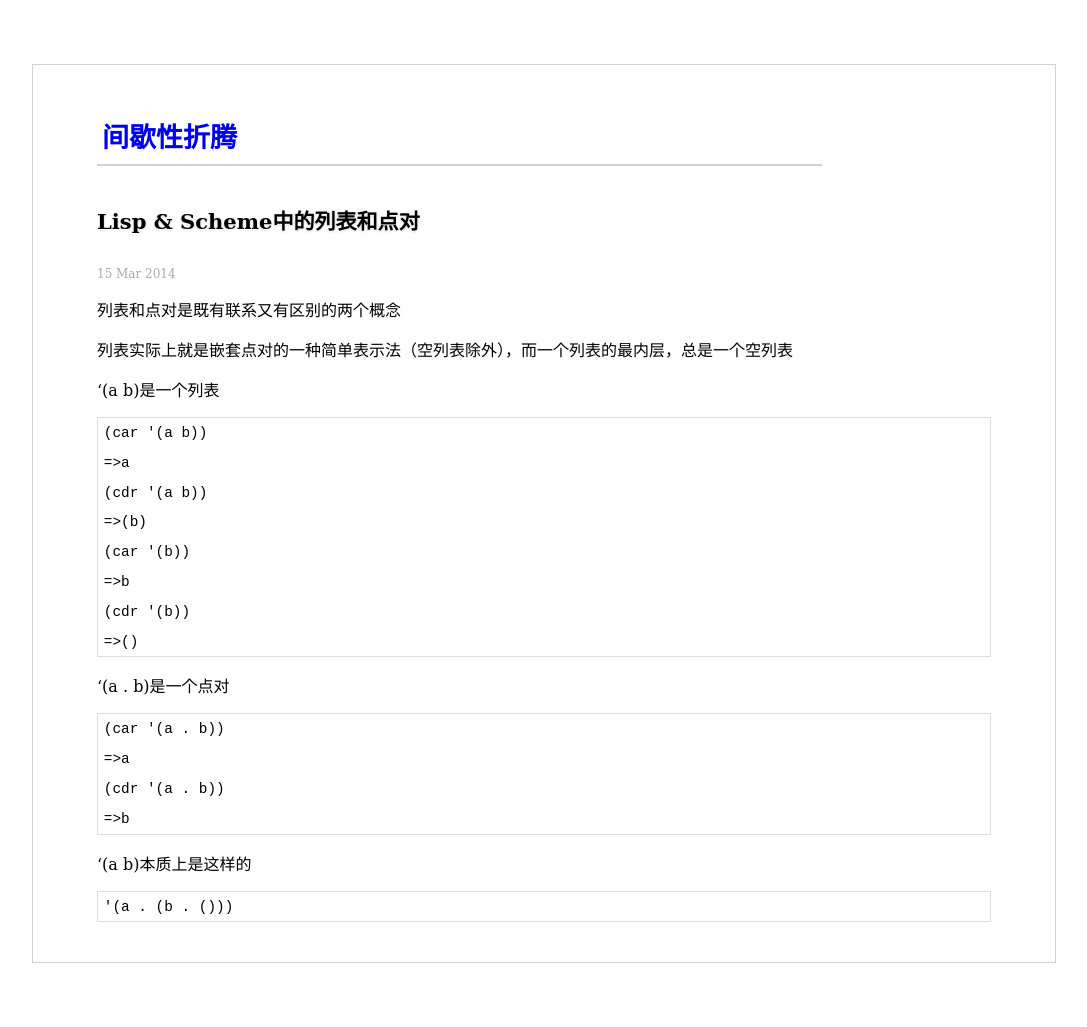
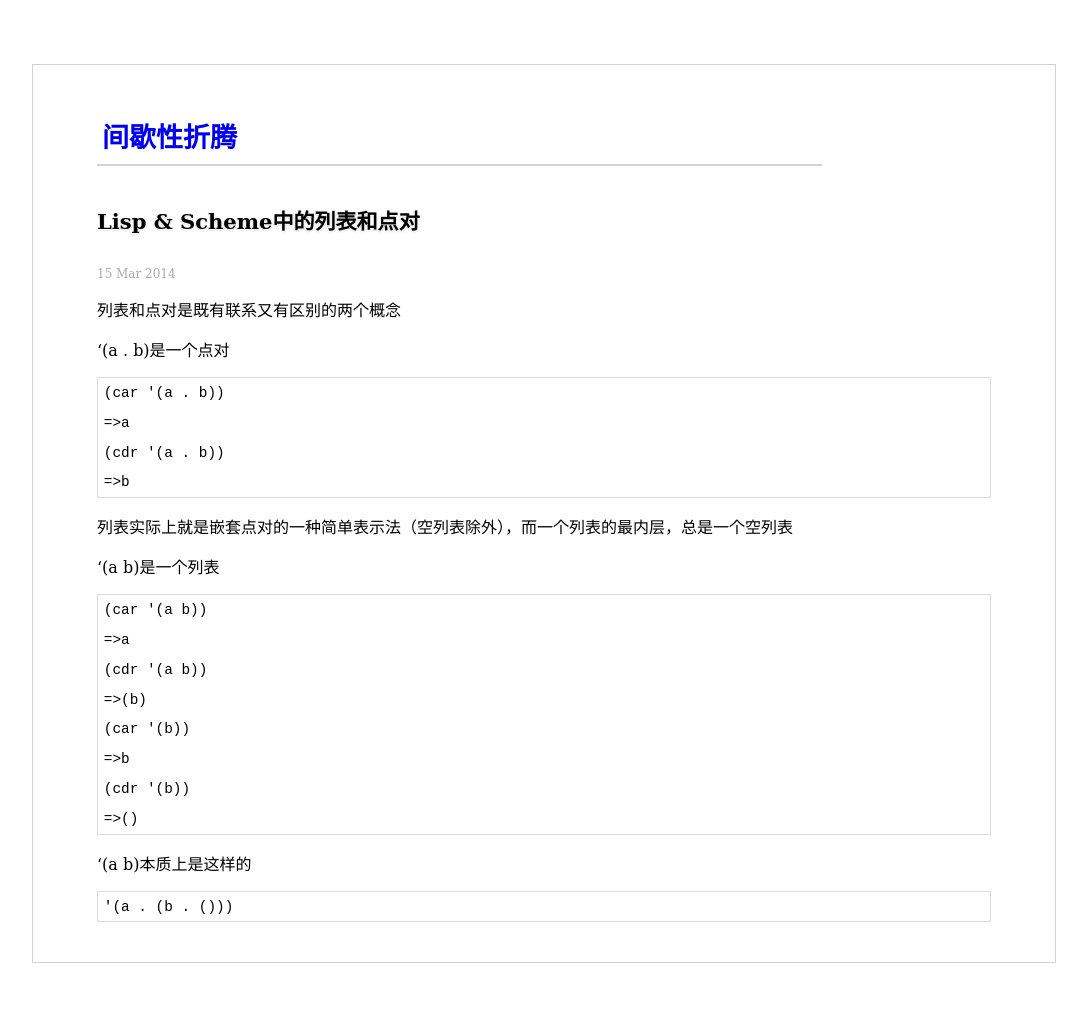
Before and after one commit to rhuichao/uternet.github.io, a Jekyll site: the page built from _posts/2014-03-15-list_and_pair.md, in a window 1280 px wide. Shown: the whole page, without its empty margins (96-1183 px from the left). Built offline with Jekyll 4.4.1, drawn with Linux system fonts in a browser that asks for light colours; some of the changed lines change nothing that is shown.

Commit message:
new document posted

```diff
--- a/_posts/2014-03-15-list_and_pair.md
+++ b/_posts/2014-03-15-list_and_pair.md
@@ -4,6 +4,13 @@
 date:   2014-03-15
 ---
 列表和点对是既有联系又有区别的两个概念
+
+'(a . b)是一个点对
+
+    (car '(a . b))
+    =>a
+    (cdr '(a . b))
+    =>b
 
 列表实际上就是嵌套点对的一种简单表示法（空列表除外），而一个列表的最内层，总是一个空列表
 
@@ -18,13 +25,6 @@
     (cdr '(b))
     =>()
 
-'(a . b)是一个点对
-
-    (car '(a . b))
-    =>a
-    (cdr '(a . b))
-    =>b
-
 '(a b)本质上是这样的
 
     '(a . (b . ()))
```
